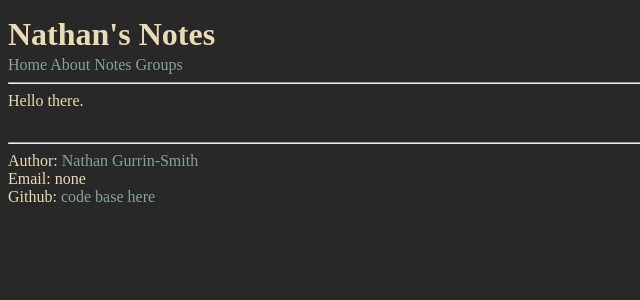
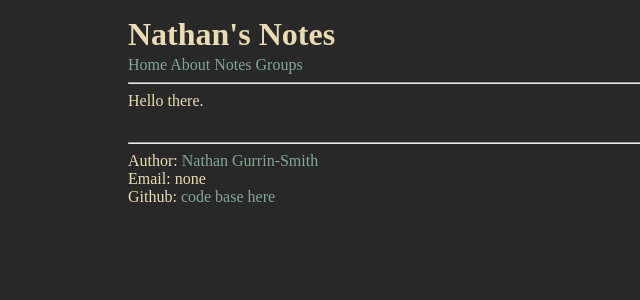
Before and after one commit to nathangs6/notes, a Jekyll site: the page built from index.html, in a window 1280 px wide. Shown: the top 300 px of the page, without its empty margins (0-640 px from the left). Built offline with Jekyll 4.4.1, drawn with Linux system fonts in a browser that asks for light colours; some web fonts are replaced.

Commit message:
Added mobile styling

```diff
--- a/_sass/global.scss
+++ b/_sass/global.scss
@@ -2,6 +2,11 @@ html, body {
     color: #ebdbb2;
     background-color: #282828;
     font-family: Droid Sans;
+}
+
+body {
+    width: 80%;
+    margin: auto;
 }
 
 a {
@@ -58,3 +63,10 @@ footer hr {
 .group-heading {
     margin-bottom: 0.5em;
 }
+
+/* Mobile Styling */
+@media only screen and (max-width: 1000px) {
+    body {
+        width: 95%;
+    }
+}
```
